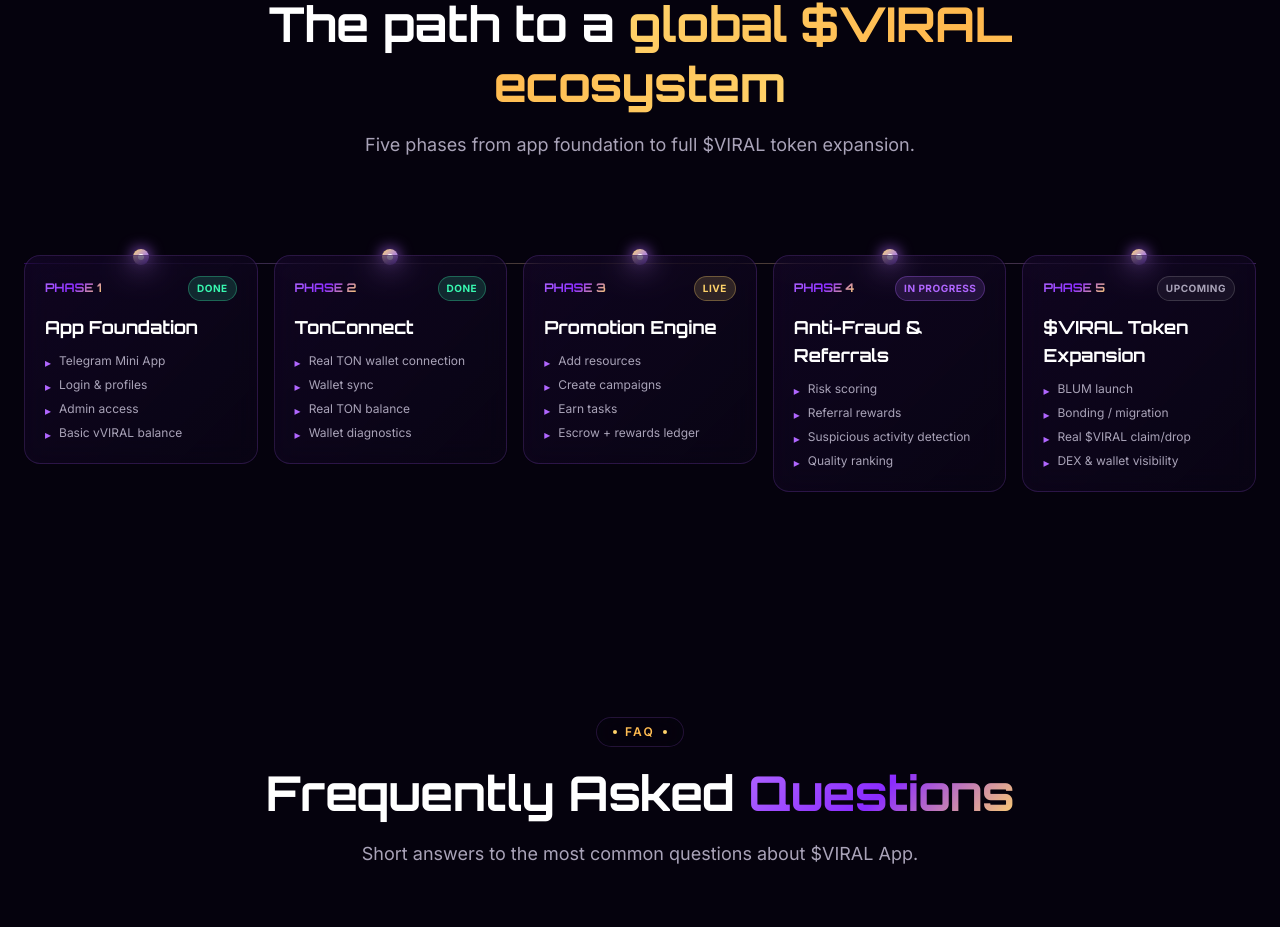
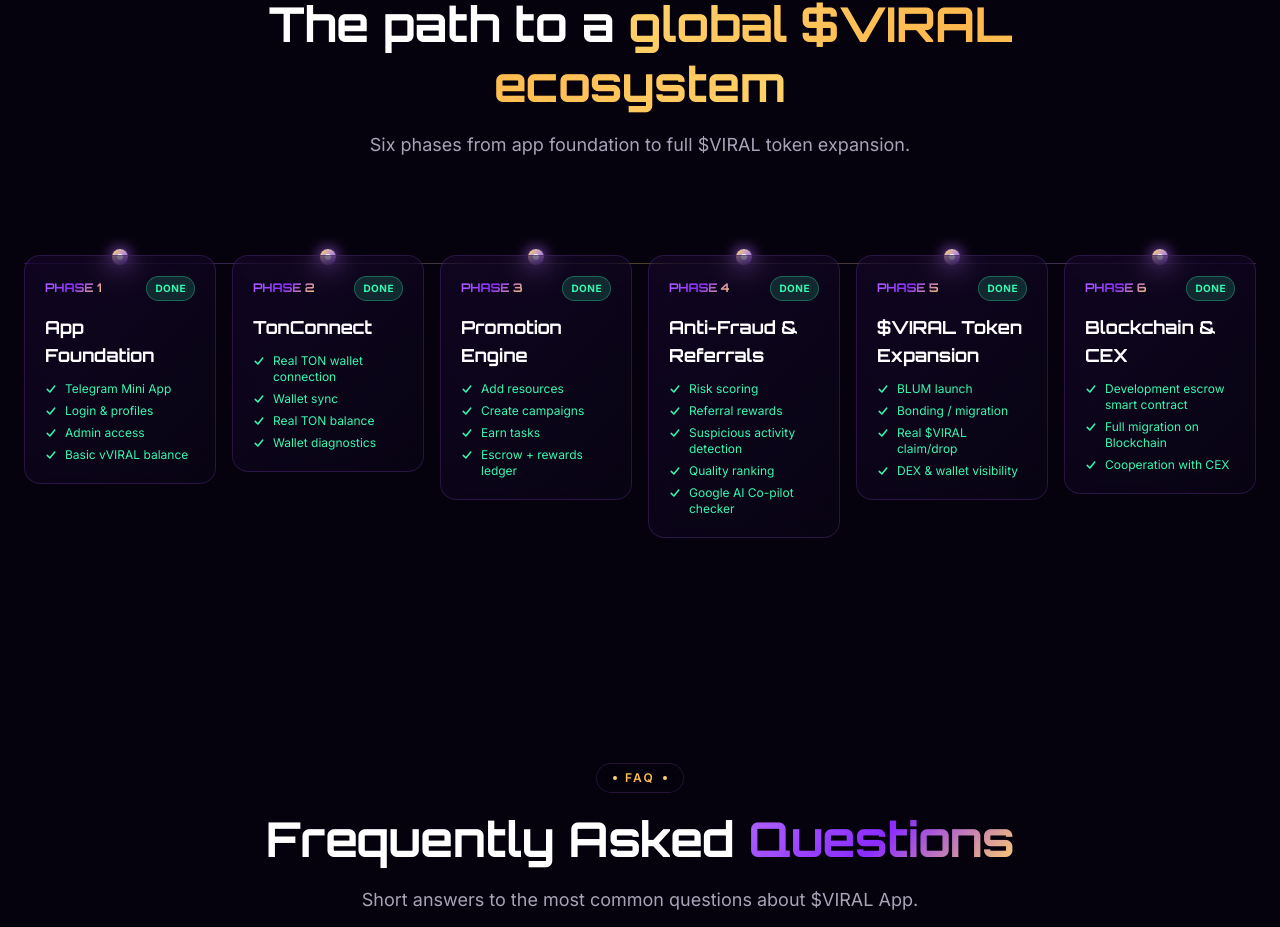
Before and after one commit to Nefitra/viral-app-site, a React (Vite) app: page / in a window 1280 px wide. Shown: the part 9535-10462 px from the top of the page. Built offline with nearby package versions, Linux system fonts and the light colour scheme.

Commit message:
Refactor roadmap phases to use structured items

```diff
--- a/src/components/Roadmap.tsx
+++ b/src/components/Roadmap.tsx
@@ -1,43 +1,90 @@
 import { Reveal, SectionHeader } from "./Section";
 
-const PHASES = [
+interface RoadmapItem {
+  text: string;
+  done: boolean;
+}
+
+interface Phase {
+  phase: string;
+  title: string;
+  status: string;
+  items: RoadmapItem[];
+}
+
+const PHASES: Phase[] = [
   {
     phase: "Phase 1",
     title: "App Foundation",
     status: "Done",
-    items: ["Telegram Mini App", "Login & profiles", "Admin access", "Basic vVIRAL balance"],
+    items: [
+      { text: "Telegram Mini App", done: true },
+      { text: "Login & profiles", done: true },
+      { text: "Admin access", done: true },
+      { text: "Basic vVIRAL balance", done: true },
+    ],
   },
   {
     phase: "Phase 2",
     title: "TonConnect",
     status: "Done",
-    items: ["Real TON wallet connection", "Wallet sync", "Real TON balance", "Wallet diagnostics"],
+    items: [
+      { text: "Real TON wallet connection", done: true },
+      { text: "Wallet sync", done: true },
+      { text: "Real TON balance", done: true },
+      { text: "Wallet diagnostics", done: true },
+    ],
   },
   {
     phase: "Phase 3",
     title: "Promotion Engine",
-    status: "Live",
-    items: ["Add resources", "Create campaigns", "Earn tasks", "Escrow + rewards ledger"],
+    status: "Done",
+    items: [
+      { text: "Add resources", done: true },
+      { text: "Create campaigns", done: true },
+      { text: "Earn tasks", done: true },
+      { text: "Escrow + rewards ledger", done: true },
+    ],
   },
   {
     phase: "Phase 4",
     title: "Anti-Fraud & Referrals",
-    status: "In Progress",
-    items: ["Risk scoring", "Referral rewards", "Suspicious activity detection", "Quality ranking"],
+    status: "Done",
+    items: [
+      { text: "Risk scoring", done: true },
+      { text: "Referral rewards", done: true },
+      { text: "Suspicious activity detection", done: true },
+      { text: "Quality ranking", done: true },
+      { text: "Google AI Co-pilot checker", done: true },
+    ],
   },
   {
     phase: "Phase 5",
     title: "$VIRAL Token Expansion",
-    status: "Upcoming",
-    items: ["BLUM launch", "Bonding / migration", "Real $VIRAL claim/drop", "DEX & wallet visibility"],
+    status: "Done",
+    items: [
+      { text: "BLUM launch", done: true },
+      { text: "Bonding / migration", done: true },
+      { text: "Real $VIRAL claim/drop", done: true },
+      { text: "DEX & wallet visibility", done: true },
+    ],
+  },
+  {
+    phase: "Phase 6",
+    title: "Blockchain & CEX",
+    status: "Done",
+    items: [
+      { text: "Development escrow smart contract", done: true },
+      { text: "Full migration on Blockchain", done: true },
+      { text: "Cooperation with CEX", done: true },
+    ],
   },
 ];
 
 const STATUS_STYLES: Record<string, string> = {
   "Done": "bg-[#38F8B0]/15 text-[#38F8B0] border-[#38F8B0]/30",
-  "Live": "bg-[#FFD36A]/15 text-[#FFD36A] border-[#FFD36A]/30",
-  "In Progress": "bg-[#B066FF]/15 text-[#B066FF] border-[#B066FF]/30",
-  "Upcoming": "bg-white/5 text-[#A9A3B8] border-white/15",
+  "In Progress": "bg-[#FFD36A]/15 text-[#FFD36A] border-[#FFD36A]/30",
+  "Upcoming": "bg-[#B066FF]/15 text-[#B066FF] border-[#B066FF]/30",
 };
 
 export default function Roadmap() {
@@ -53,7 +100,7 @@
                 <span className="text-gradient-gold">global $VIRAL ecosystem</span>
               </>
             }
-            subtitle="Five phases from app foundation to full $VIRAL token expansion."
+            subtitle="Six phases from app foundation to full $VIRAL token expansion."
           />
         </Reveal>
 
@@ -61,12 +108,12 @@
           {/* Vertical/horizontal line */}
           <div className="hidden lg:block absolute top-10 left-0 right-0 h-px bg-gradient-to-r from-[#8A2BFF] via-[#FFD36A] to-[#B066FF] opacity-30" />
 
-          <div className="grid lg:grid-cols-5 gap-4">
+          <div className="grid sm:grid-cols-2 lg:grid-cols-3 xl:grid-cols-6 gap-4">
             {PHASES.map((p, i) => (
               <Reveal key={p.phase} delay={i * 100}>
                 <div className="relative">
                   {/* dot */}
-                  <div className="hidden lg:flex absolute -top-1.5 left-1/2 -translate-x-1/2 w-4 h-4 rounded-full bg-gradient-to-br from-[#FFD36A] to-[#8A2BFF] shadow-[0_0_15px_#B066FF] items-center justify-center">
+                  <div className="hidden xl:flex absolute -top-1.5 left-1/2 -translate-x-1/2 w-4 h-4 rounded-full bg-gradient-to-br from-[#FFD36A] to-[#8A2BFF] shadow-[0_0_15px_#B066FF] items-center justify-center">
                     <span className="w-1.5 h-1.5 rounded-full bg-white" />
                   </div>
 
@@ -82,9 +129,22 @@
                     <h3 className="display-font text-lg font-bold text-white mb-3">{p.title}</h3>
                     <ul className="space-y-1.5">
                       {p.items.map((it) => (
-                        <li key={it} className="text-xs text-[#A9A3B8] flex items-start gap-2">
-                          <span className="text-[#B066FF] mt-0.5">▸</span>
-                          <span>{it}</span>
+                        <li
+                          key={it.text}
+                          className={`text-xs flex items-start gap-2 ${
+                            it.done ? "text-[#38F8B0]" : "text-[#A9A3B8]"
+                          }`}
+                        >
+                          <span className="mt-0.5">
+                            {it.done ? (
+                              <svg className="w-3 h-3" viewBox="0 0 16 16" fill="none">
+                                <path d="M3 8.5L6.5 12L13 4" stroke="#38F8B0" strokeWidth="2" strokeLinecap="round" strokeLinejoin="round" />
+                              </svg>
+                            ) : (
+                              <span className="text-[#B066FF]">▸</span>
+                            )}
+                          </span>
+                          <span>{it.text}</span>
                         </li>
                       ))}
                     </ul>
```
